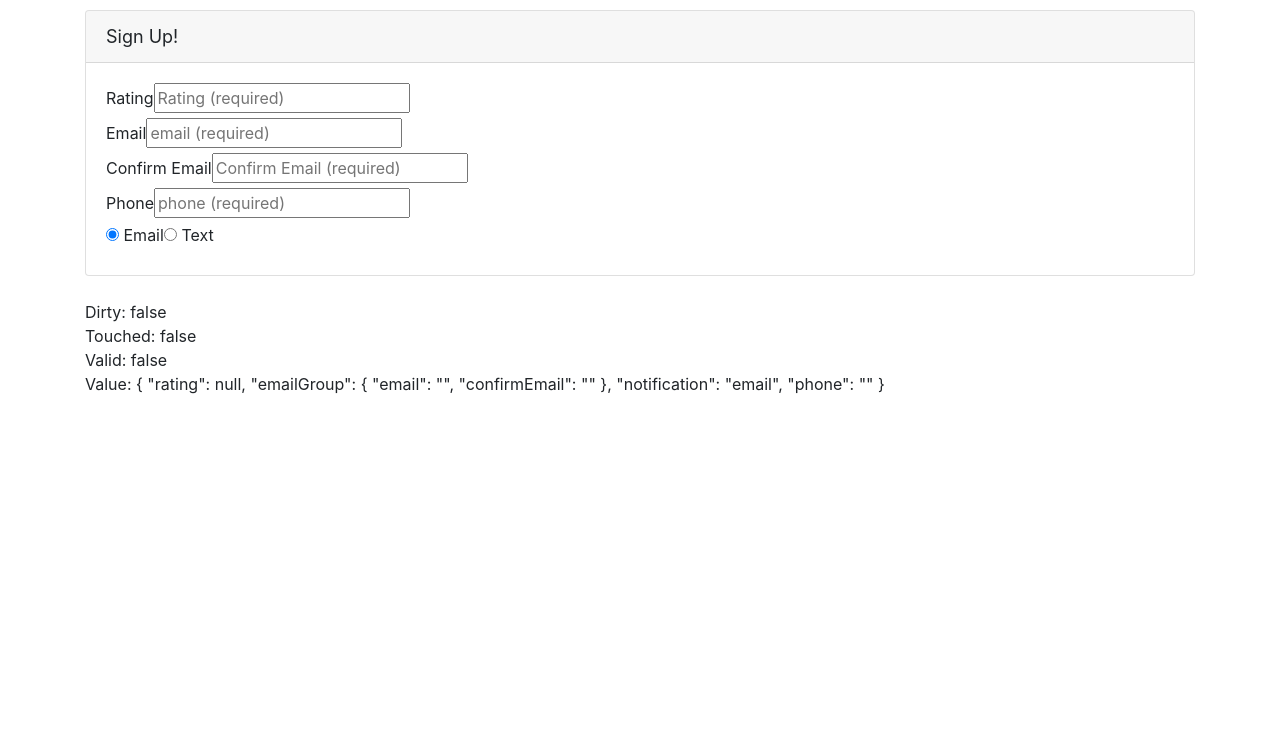
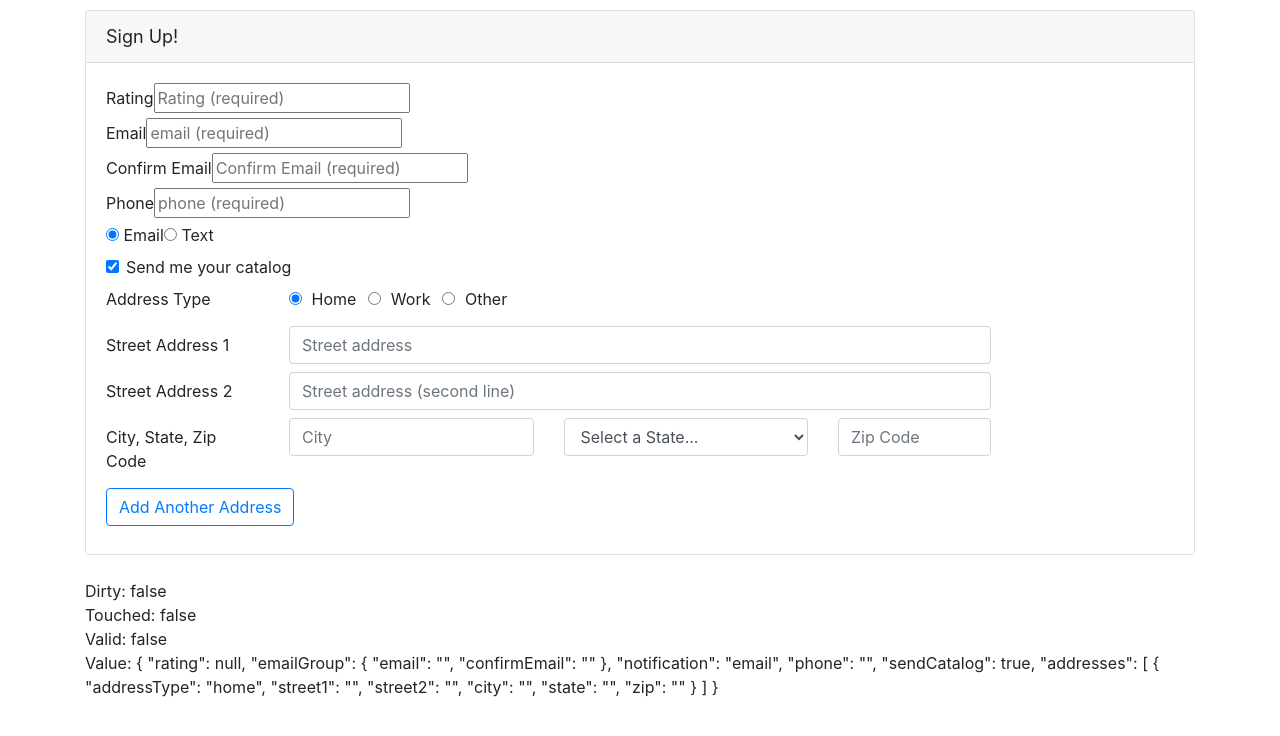
Before and after one commit to mwhitfieldwork/trainingexamples, an Angular app in the folder reactiveforms/Demo-Start/: page / in a window 1280 px wide. Shown: the top 736 px of the page. Built offline with nearby package versions, Linux system fonts and the light colour scheme.

Commit message:
Add duplicate of form group functionality

```diff
--- a/reactiveforms/Demo-Start/src/app/customers/customer.component.html
+++ b/reactiveforms/Demo-Start/src/app/customers/customer.component.html
@@ -101,6 +101,140 @@
           formControlName = "notification"/>
           Text
         </label>
+      </div>
+
+      <!-- Duplicate Form information-->
+      <div class="form-group row mb-2">
+        <div class="col-md-8">
+          <div class="form-check">
+            <label class="form-check-label">
+              <input class="form-check-input"
+                     id="sendCatalogId"
+                     type="checkbox"
+                     formControlName="sendCatalog"> Send me your catalog
+            </label>
+          </div>
+        </div>
+      </div>
+
+      <div *ngIf="customerForm.get('sendCatalog').value">
+
+        <div formArrayName="addresses"
+        *ngFor="let address of addresses.controls; let i =index">
+          <!-- <div formGroupName="addresses"> former form group name reference -->
+          <div [formGroupName]="i"> <!-- the form group name is now index 0 in the array, so thats what we call it-->
+          <div class="form-group row mb-2">
+            <label class="col-md-2 col-form-label pt-0">Address Type</label>
+            <div class="col-md-8">
+              <div class="form-check form-check-inline">
+                <label class="form-check-label">
+                  <input class="form-check-input"
+                        id="addressType1Id"
+                        type="radio"
+                        value="home"
+                        formControlName="addressType"> Home
+                </label>
+              </div>
+              <div class="form-check form-check-inline">
+                <label class="form-check-label">
+                  <input class="form-check-input"
+                        id="addressType1Id"
+                        type="radio"
+                        value="work"
+                        formControlName="addressType"> Work
+                </label>
+              </div>
+              <div class="form-check form-check-inline">
+                <label class="form-check-label">
+                  <input class="form-check-input"
+                        id="addressType1Id"
+                        type="radio"
+                        value="other"
+                        formControlName="addressType"> Other
+                </label>
+              </div>
+            </div>
+          </div>
+
+          <div class="form-group row mb-2">
+            <label class="col-md-2 col-form-label"
+                  attr.for="{{'street1Id' + i}}">Street Address 1</label>
+            <div class="col-md-8">
+              <input class="form-control"
+                    id="{{'street1Id' + i}}"
+                    type="text"
+                    placeholder="Street address"
+                    formControlName="street1"/>
+                  <span class="invalid-feedback">
+                     <!-- <span *ngIf="customerForm.get('i.street1').errors?.required">
+                      Please enter your street address.
+                    </span> -->
+                  </span>
+            </div>
+          </div>
+
+          <div class="form-group row mb-2">
+            <label class="col-md-2 col-form-label"
+            attr.for="{{'street2Id' + i}}">Street Address 2</label>
+            <div class="col-md-8">
+              <input class="form-control"
+                    id="{{'street2Id' + i}}"
+                    type="text"
+                    placeholder="Street address (second line)"
+                    formControlName="street2">
+            </div>
+          </div>
+
+          <div class="form-group row mb-2">
+            <label class="col-md-2 col-form-label"
+                  attr.for="{{'cityId' + i}}">City, State, Zip Code</label>
+            <div class="col-md-3">
+              <input class="form-control"
+                    id="{{'cityId' + i}}"
+                    type="text"
+                    placeholder="City"
+                    formControlName="city">
+            </div>
+            <div class="col-md-3">
+              <select class="form-control"
+                      id="stateId"
+                      formControlName="state">
+                <option value=""
+                        disabled
+                        selected
+                        hidden>Select a State...</option>
+                <option value="AL">Alabama</option>
+                <option value="AK">Alaska</option>
+                <option value="AZ">Arizona</option>
+                <option value="AR">Arkansas</option>
+                <option value="CA">California</option>
+                <option value="CO">Colorado</option>
+                <option value="WI">Wisconsin</option>
+                <option value="WY">Wyoming</option>
+              </select>
+            </div>
+            <div class="col-md-2">
+              <input class="form-control"
+                    id="zipId"
+                    type="number"
+                    placeholder="Zip Code"
+                    formControlName="zip">
+            </div>
+          </div>
+          </div>
+        </div>
+
+        <div class="form-group row mb-2">
+          <div class="col-md-4">
+            <button class="btn btn-outline-primary"
+                    type="button"
+                    [title]="addresses.valid ? 'Add another mailing address' : 'Disabled until the existing address data is valid'"
+                    (click)="addAddressesToTheForm()">
+              Add Another Address
+            </button>
+          </div>
+        </div>
+
       </div>
    </form>
 
--- a/reactiveforms/Demo-Start/src/app/customers/customer.component.ts
+++ b/reactiveforms/Demo-Start/src/app/customers/customer.component.ts
@@ -1,5 +1,5 @@
 import { Component, OnInit } from '@angular/core';
-import { AbstractControl, FormBuilder, FormGroup, NgForm, ValidatorFn, Validators } from '@angular/forms';
+import { AbstractControl, FormBuilder, FormGroup, NgForm, ValidatorFn, Validators,FormArray } from '@angular/forms';
 import {debounceTime} from 'rxjs/operators';
 
 import { Customer } from './customer';
@@ -19,6 +19,16 @@
   }
   return null;
 }
+
+//Duplicating Form Elements:
+//We only want to duplicate 1 thing. If it is one feild ( we duplicate the form control)
+//If we are duplicating a section of a form 9 address section we dump the form controls
+//into a form Group and duplicate that
+//Refactor Form builder to create the nested FG instance with a metho
+//Make a formarray to hold the copies
+//Loop through from array
+//duplcate the form element(s)
+
 
 
 //What if we need more than 1 param for the custom validator
@@ -109,6 +119,13 @@
 
   constructor(private fb:FormBuilder) { }
 
+  get addresses():FormArray {//returns a form array
+                             //uses the get method to grab the addresses formControl which calls the buildAddress method
+                              //ensure no other code changes the formArray, it is defined as a getter
+                              //uses the <FormArray> to cast it to a certain type other wise it defaults to AbstractControl
+    return <FormArray>this.customerForm.get('addresses');
+  }
+
   private validationMessages ={ //lists all of the available messages for a form control
     required: 'please enter your email address', //key:value (key - the validation rule)
     email: 'Please enter a valid email address' // value the message to display
@@ -123,8 +140,26 @@
         confirmEmail:['',Validators.required]
       },{validator: emailCompare}),//use the validator as the 2nd parameter
       notification:'email',
-      phone:''
+      phone:'',
+      sendCatalog:true,
+      addresses: this.fb.array([this.buildAddresses()]) // call the formGroup method
+                                                        //buildAddresses in index 0 of this array
     });
+
+    ///benefits of creating a from Group:
+    // Match the value of the form model to the data model
+    // check the touched, dirty and valid state
+    //Watch for changes and react to them
+    //Perform cross field vlaidation
+    // and you can duplicate the group
+
+
+//Form Array:
+//a Group of form groups or arrays
+//Uses indexes in stead of names to access
+
+
+
 
     this.customerForm.get('notification').valueChanges.subscribe(//you dont need to have the (click)="someaction()" - if you use a watcher you can set that functionality in the class
         value => this.setNotification(value)
@@ -136,6 +171,21 @@
    ).subscribe(
      value => this.setMessage(emailControl)
    )
+  }
+
+  buildAddresses(): FormGroup { //make a function that returns a form group like emailGroup
+    return this.fb.group({ // create a formGroup for the below listed benefits
+      addressType:'home', //call this method anytime an instance of the this form group is needed
+      street1:['',Validators.required],
+      street2:'',
+      city:'',
+      state:'',
+      zip:'' // make sure the formbuilder name match the formControlName
+    })
+  }
+
+  addAddressesToTheForm():void {
+    this.addresses.push(this.buildAddresses())
   }
 
   save(): void {
```
